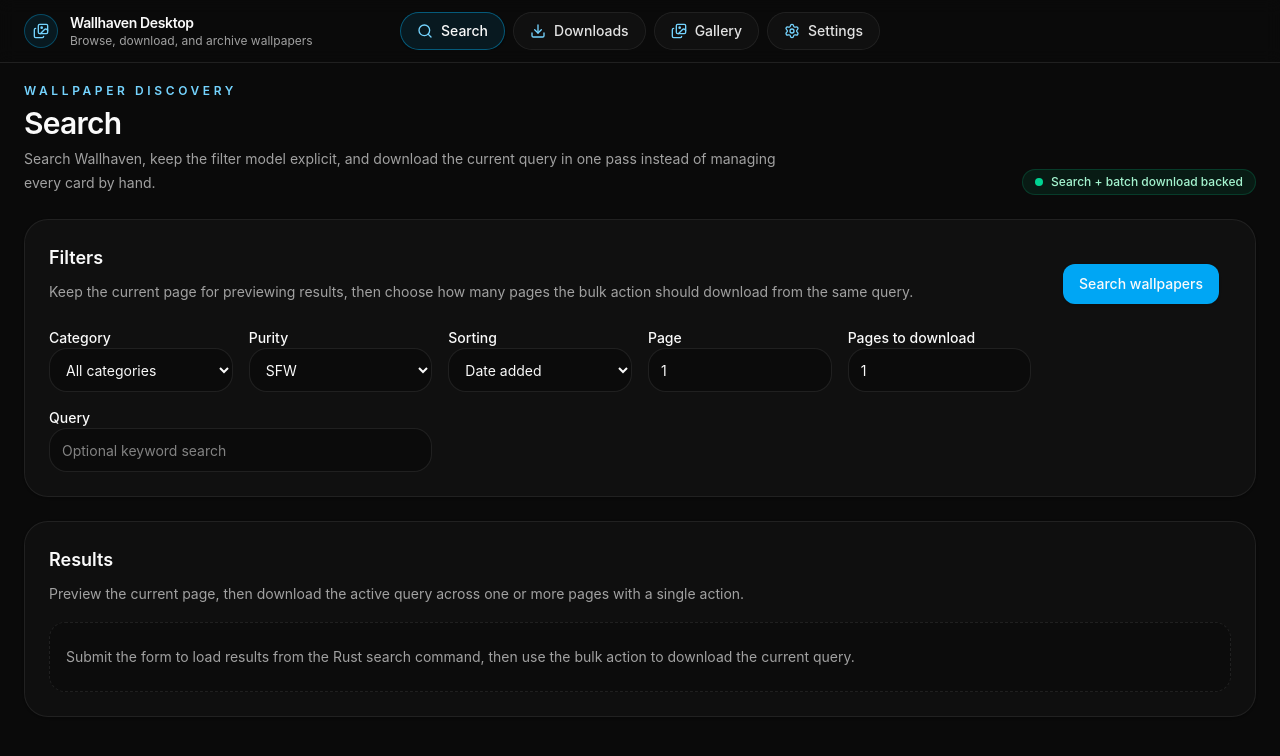
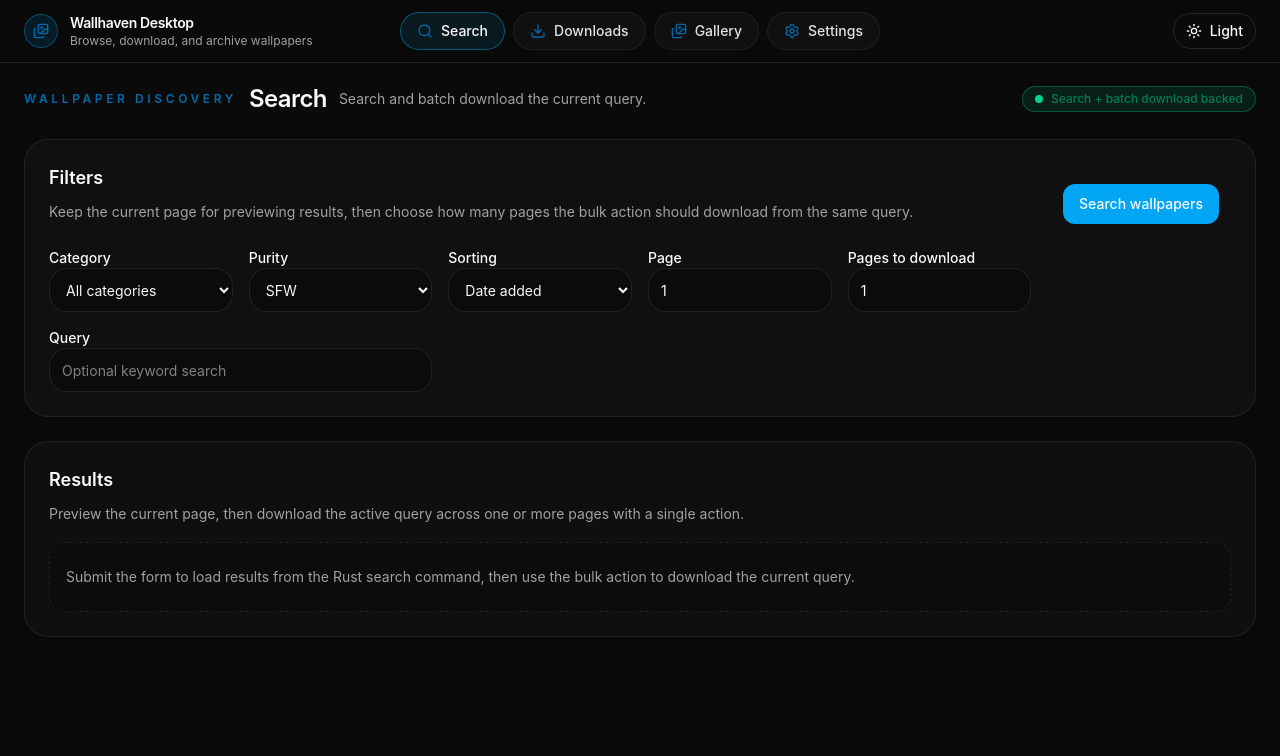
Before and after one commit to dev2019zheng/node-wallhaven-dl, a React (Vite) app: page /#/search in a window 1280 px wide. Shown: the top 756 px of the page. Built offline with nearby package versions, Linux system fonts and the light colour scheme.

Commit message:
feat: add theme switching and polish light mode readability
Introduce a persistent light/dark theme toggle and tune the shared shell, page headings, and light theme contrast so the compact desktop layout stays readable across pages.

```diff
--- a/package.json
+++ b/package.json
@@ -25,6 +25,7 @@
     "class-variance-authority": "^0.7.1",
     "clsx": "^2.1.1",
     "lucide-react": "^1.16.0",
+    "next-themes": "^0.4.6",
     "react": "^19.2.6",
     "react-dom": "^19.2.6",
     "react-hook-form": "^7.76.1",
--- a/src/components/app-shell.tsx
+++ b/src/components/app-shell.tsx
@@ -2,6 +2,7 @@ import { Download, Images, Search, Settings } from "lucide-react";
 import type { LucideIcon } from "lucide-react";
 import { NavLink, Outlet } from "react-router-dom";
 
+import { ThemeToggle } from "@/components/theme-toggle";
 import { cn } from "@/lib/utils";
 
 type NavigationItem = {
@@ -40,7 +41,7 @@ export function AppShell() {
         <div className="mx-auto max-w-7xl px-4 py-3 sm:px-6">
           <div className="grid grid-cols-[1fr_auto_1fr] items-center gap-4">
             <div className="flex items-center gap-3">
-              <div className="rounded-full border border-sky-400/30 bg-sky-500/10 p-2 text-sky-300">
+              <div className="rounded-full border border-sky-500/35 bg-sky-500/12 p-2 text-sky-700 dark:border-sky-400/30 dark:bg-sky-500/10 dark:text-sky-300">
                 <Images className="h-4 w-4" />
               </div>
               <div>
@@ -68,7 +69,7 @@ export function AppShell() {
                       key={item.to}
                       to={item.to}
                     >
-                      <Icon className="h-4 w-4 text-sky-300 transition-colors group-hover:text-sky-200" />
+                      <Icon className="h-4 w-4 text-sky-700 transition-colors group-hover:text-sky-600 dark:text-sky-300 dark:group-hover:text-sky-200" />
                       <span>{item.label}</span>
                     </NavLink>
                   );
@@ -76,7 +77,9 @@ export function AppShell() {
               </div>
             </nav>
 
-            <div aria-hidden="true" />
+            <div className="flex justify-end">
+              <ThemeToggle />
+            </div>
           </div>
         </div>
       </header>
--- a/src/components/page-heading.tsx
+++ b/src/components/page-heading.tsx
@@ -7,14 +7,12 @@ type PageHeadingProps = {
 
 export function PageHeading({ eyebrow, title, description, badge }: PageHeadingProps) {
   return (
-    <div className="flex flex-col gap-3 lg:flex-row lg:items-end lg:justify-between">
-      <div className="space-y-1.5">
-        <p className="text-xs font-semibold uppercase tracking-[0.3em] text-sky-300">{eyebrow}</p>
-        <h2 className="text-3xl font-semibold tracking-tight text-foreground">{title}</h2>
-        <p className="max-w-3xl text-sm leading-6 text-muted-foreground">{description}</p>
-      </div>
+    <div className="flex flex-wrap items-center gap-x-3 gap-y-2">
+      <p className="text-xs font-semibold uppercase tracking-[0.3em] text-sky-700 dark:text-sky-300">{eyebrow}</p>
+      <h2 className="text-2xl font-semibold tracking-tight text-foreground">{title}</h2>
+      <p className="text-sm text-muted-foreground">{description}</p>
       {badge ? (
-        <div className="inline-flex items-center gap-2 rounded-full border border-emerald-500/20 bg-emerald-500/10 px-3 py-1 text-xs font-medium text-emerald-200">
+        <div className="inline-flex items-center gap-2 rounded-full border border-emerald-500/35 bg-emerald-500/12 px-3 py-1 text-xs font-medium text-emerald-700 dark:border-emerald-500/20 dark:bg-emerald-500/10 dark:text-emerald-200 lg:ml-auto">
           <span className="h-2 w-2 rounded-full bg-emerald-400" />
           {badge}
         </div>
--- /dev/null
+++ b/src/components/theme-provider.tsx
@@ -0,0 +1,20 @@
+import type { ReactNode } from "react";
+import { ThemeProvider as NextThemesProvider } from "next-themes";
+
+type ThemeProviderProps = {
+  children: ReactNode;
+};
+
+export function ThemeProvider({ children }: ThemeProviderProps) {
+  return (
+    <NextThemesProvider
+      attribute="class"
+      defaultTheme="dark"
+      disableTransitionOnChange
+      enableSystem={false}
+      themes={["dark", "light"]}
+    >
+      {children}
+    </NextThemesProvider>
+  );
+}
--- /dev/null
+++ b/src/components/theme-toggle.tsx
@@ -0,0 +1,36 @@
+import { Moon, Sun } from "lucide-react";
+import { useEffect, useState } from "react";
+import { useTheme } from "next-themes";
+
+import { Button } from "@/components/ui/button";
+
+export function ThemeToggle() {
+  const { resolvedTheme, setTheme } = useTheme();
+  const [isMounted, setIsMounted] = useState(false);
+
+  useEffect(() => {
+    setIsMounted(true);
+  }, []);
+
+  if (!isMounted) {
+    return (
+      <div className="h-10 w-[6.5rem] rounded-full border border-border/80 bg-card/50" />
+    );
+  }
+
+  const isDarkTheme = resolvedTheme !== "light";
+
+  return (
+    <Button
+      aria-label={isDarkTheme ? "Switch to light theme" : "Switch to dark theme"}
+      className="rounded-full"
+      onClick={() => setTheme(isDarkTheme ? "light" : "dark")}
+      size="sm"
+      type="button"
+      variant="outline"
+    >
+      {isDarkTheme ? <Sun className="h-4 w-4" /> : <Moon className="h-4 w-4" />}
+      <span>{isDarkTheme ? "Light" : "Dark"}</span>
+    </Button>
+  );
+}
--- a/src/features/downloads/DownloadsPage.tsx
+++ b/src/features/downloads/DownloadsPage.tsx
@@ -181,7 +181,7 @@ export function DownloadsPage() {
     <section className="space-y-6">
       <PageHeading
         badge="Live command + event stream backed"
-        description="Review queued, running, completed, and failed wallpaper transfers from the Rust download manager without leaving the desktop shell."
+        description="Track queued, running, completed, and failed transfers."
         eyebrow="Wallpaper transfer queue"
         title="Downloads"
       />
--- a/src/features/gallery/GalleryPage.tsx
+++ b/src/features/gallery/GalleryPage.tsx
@@ -79,7 +79,7 @@ export function GalleryPage() {
     <section className="space-y-6">
       <PageHeading
         badge="SQLite archive + local asset backed"
-        description="Browse archived wallpapers from the SQLite library and preview the local files that are already stored on disk, including downloads that were moved into a custom directory."
+        description="Browse archived local wallpapers."
         eyebrow="Local wallpaper library"
         title="Gallery"
       />
--- a/src/features/search/SearchPage.tsx
+++ b/src/features/search/SearchPage.tsx
@@ -399,7 +399,7 @@ export function SearchPage() {
     <section className="space-y-6">
       <PageHeading
         badge="Search + batch download backed"
-        description="Search Wallhaven, keep the filter model explicit, and download the current query in one pass instead of managing every card by hand."
+        description="Search and batch download the current query."
         eyebrow="Wallpaper discovery"
         title="Search"
       />
@@ -542,7 +542,7 @@ export function SearchPage() {
           </div>
           {result && result.data.length > 0 ? (
             <div className="flex flex-wrap items-center gap-3">
-              <div className="rounded-full border border-border/80 bg-background/70 px-3 py-1 text-xs text-muted-foreground">
+              <div className="rounded-full border border-border/80 bg-background/80 px-3 py-1 text-xs font-medium text-muted-foreground">
                 Starting at page {activeFilters?.page ?? result.meta.currentPage} · downloading {pagesToDownload} page{pagesToDownload === 1 ? "" : "s"}
               </div>
               <Button
@@ -572,7 +572,7 @@ export function SearchPage() {
             className={
               downloadFeedback.tone === "error"
                 ? "rounded-2xl border border-destructive/40 bg-destructive/10 px-4 py-3 text-sm text-destructive"
-                : "rounded-2xl border border-emerald-500/20 bg-emerald-500/10 px-4 py-3 text-sm text-emerald-200"
+                : "rounded-2xl border border-emerald-500/35 bg-emerald-500/12 px-4 py-3 text-sm font-medium text-emerald-700 dark:border-emerald-500/20 dark:bg-emerald-500/10 dark:text-emerald-200"
             }
             role={downloadFeedback.tone === "error" ? "alert" : "status"}
           >
@@ -581,7 +581,7 @@ export function SearchPage() {
         ) : null}
 
         {!searchError && resultCountLabel ? (
-          <div className="rounded-2xl border border-emerald-500/20 bg-emerald-500/10 px-4 py-3 text-sm text-emerald-200">
+          <div className="rounded-2xl border border-emerald-500/35 bg-emerald-500/12 px-4 py-3 text-sm font-medium text-emerald-700 dark:border-emerald-500/20 dark:bg-emerald-500/10 dark:text-emerald-200">
             {resultCountLabel}
           </div>
         ) : null}
--- a/src/features/settings/SettingsPage.tsx
+++ b/src/features/settings/SettingsPage.tsx
@@ -158,7 +158,7 @@ export function SettingsPage() {
     <section className="space-y-6">
       <PageHeading
         badge="Tauri Store + SQLite backed"
-        description="Manage the local Wallhaven API key, download directory, and optional proxy settings for future Wallhaven desktop requests."
+        description="Manage API access, storage, and proxy defaults."
         eyebrow="Application settings"
         title="Settings"
       />
--- a/src/main.tsx
+++ b/src/main.tsx
@@ -2,6 +2,7 @@ import { StrictMode } from "react";
 import { createRoot } from "react-dom/client";
 
 import App from "./App";
+import { ThemeProvider } from "./components/theme-provider";
 import "./styles/index.css";
 
 const rootElement = document.getElementById("root");
@@ -12,6 +13,8 @@ if (!rootElement) {
 
 createRoot(rootElement).render(
   <StrictMode>
-    <App />
+    <ThemeProvider>
+      <App />
+    </ThemeProvider>
   </StrictMode>,
 );
--- a/src/styles/index.css
+++ b/src/styles/index.css
@@ -1,6 +1,29 @@
 @import "tailwindcss";
 
 :root {
+  --background: oklch(0.96 0.01 247.86);
+  --foreground: oklch(0.18 0.015 247.86);
+  --card: oklch(0.985 0.006 247.86);
+  --card-foreground: oklch(0.18 0.015 247.86);
+  --popover: oklch(0.995 0.004 247.86);
+  --popover-foreground: oklch(0.18 0.015 247.86);
+  --primary: oklch(0.62 0.17 254);
+  --primary-foreground: oklch(0.985 0 0);
+  --secondary: oklch(0.92 0.01 247.86);
+  --secondary-foreground: oklch(0.26 0.02 247.86);
+  --muted: oklch(0.93 0.008 247.86);
+  --muted-foreground: oklch(0.42 0.018 247.86);
+  --accent: oklch(0.9 0.015 247.86);
+  --accent-foreground: oklch(0.22 0.02 247.86);
+  --destructive: oklch(0.577 0.245 27.325);
+  --destructive-foreground: oklch(0.985 0 0);
+  --border: oklch(0.84 0.012 247.86);
+  --input: oklch(0.86 0.012 247.86);
+  --ring: oklch(0.62 0.17 254);
+  --radius: 0.875rem;
+}
+
+.dark {
   --background: oklch(0.145 0 0);
   --foreground: oklch(0.985 0 0);
   --card: oklch(0.205 0 0);
@@ -20,7 +43,6 @@
   --border: oklch(0.269 0 0);
   --input: oklch(0.269 0 0);
   --ring: oklch(0.685 0.169 237.323);
-  --radius: 0.875rem;
 }
 
 @theme inline {
@@ -69,9 +91,15 @@
     margin: 0;
     min-height: 100vh;
     background-image:
+      radial-gradient(circle at top, rgb(56 189 248 / 0.12), transparent 34%),
+      linear-gradient(180deg, rgb(248 250 252) 0%, rgb(226 232 240) 100%);
+    font-family: Inter, system-ui, -apple-system, BlinkMacSystemFont, "Segoe UI", sans-serif;
+  }
+
+  .dark body {
+    background-image:
       radial-gradient(circle at top, rgb(56 189 248 / 0.18), transparent 36%),
       linear-gradient(180deg, rgb(15 23 42) 0%, rgb(2 6 23) 100%);
-    font-family: Inter, system-ui, -apple-system, BlinkMacSystemFont, "Segoe UI", sans-serif;
   }
 
   a {
```
Also changed, not shown: 2 other files (tests, documents, lock files or other folders).
